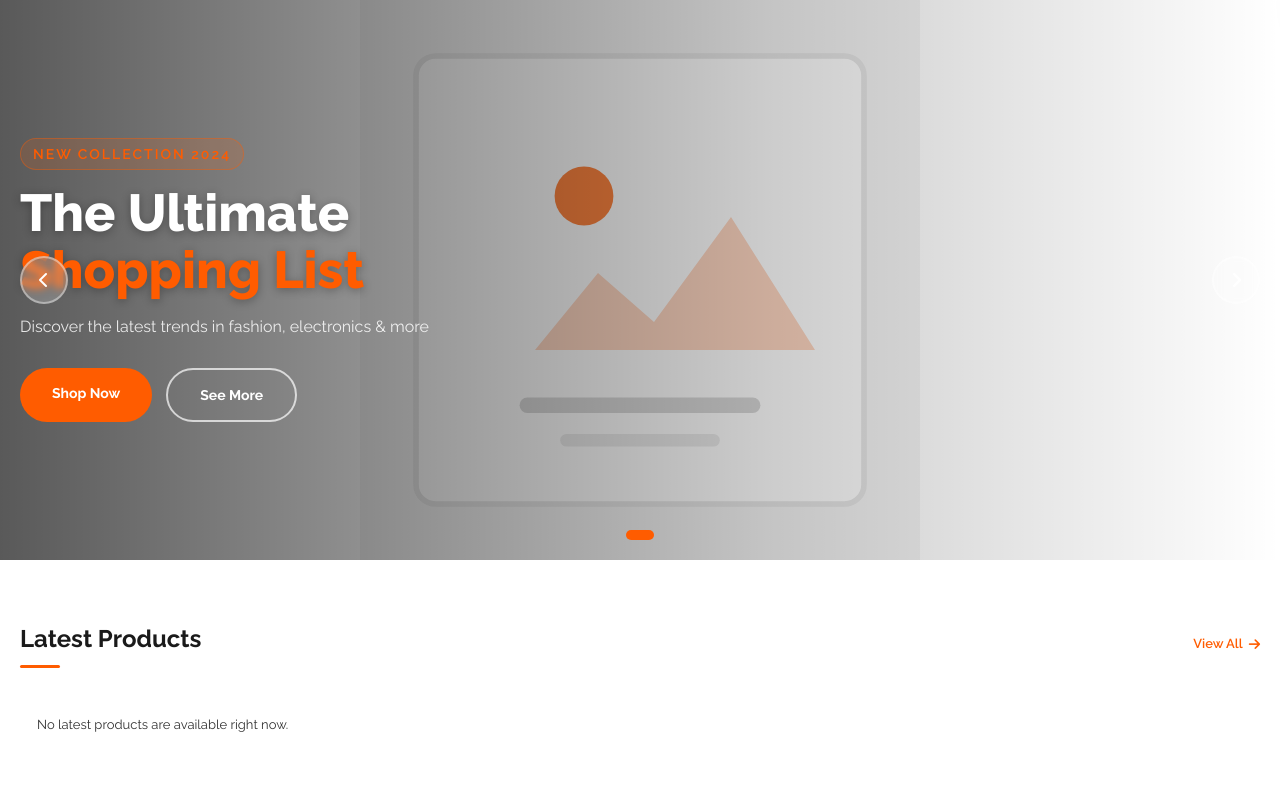
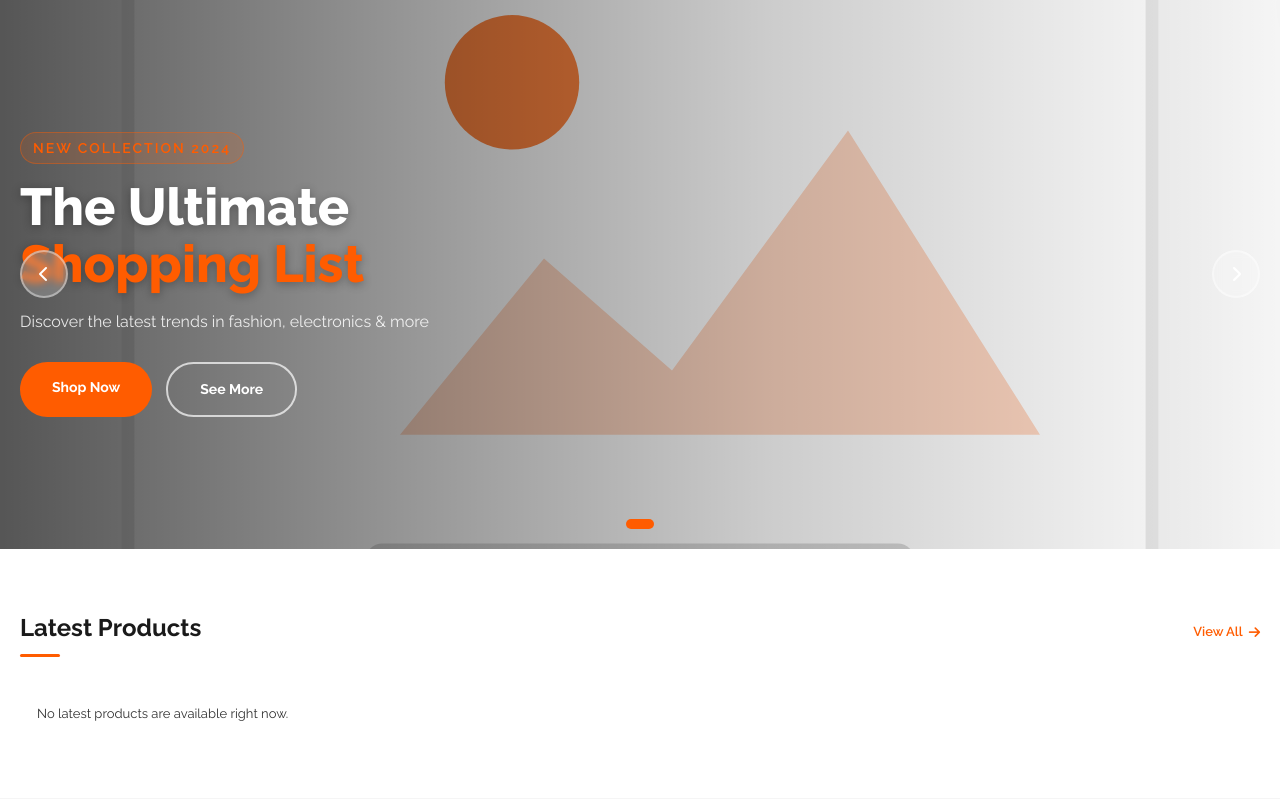
Before and after one commit to kawsarwasa/nextuniqbd, a Django app: page / in a window 1280 px wide. Shown: the part 124-923 px from the top of the page. Run offline with Django 5.2, Linux system fonts and the light colour scheme; data comes from the database, SQL or seed files in the repository; data that the repository does not hold is empty; parts of the project's set-up code (start-up, migrations or seed data) failed here and were passed over.

Commit message:
Improve carousel banner image handling

```diff
--- a/sitepages/tests.py
+++ b/sitepages/tests.py
@@ -163,6 +163,9 @@ class HeroSlideDashboardTests(DashboardAuthMixin, TestCase):
                     title="Summer Sale",
                     image=SimpleUploadedFile("test.jpg", image_buffer.getvalue(), content_type="image/jpeg"),
                 )
+                with Image.open(slide.image.path) as processed_image:
+                    self.assertEqual(processed_image.size, HeroSlide.IMAGE_SIZE)
+                    self.assertEqual(processed_image.format, "JPEG")
 
         self.assertEqual(slide.slug, "summer-hero")
 
--- a/static/frontend/css/style.css
+++ b/static/frontend/css/style.css
@@ -648,12 +648,12 @@ small {
    ============================================= */
 .hero-section { position: relative; overflow: hidden; }
 
-.hero-carousel { position: relative; height: 560px; }
+.hero-carousel { position: relative; aspect-ratio: 7 / 3; }
 
 .hero-slide {
   position: absolute;
   inset: 0;
-  background-size: contain;
+  background-size: cover;
   background-repeat: no-repeat;
   background-position: center;
   opacity: 0;
@@ -2153,7 +2153,6 @@ small {
   .header-inner { gap: 12px; }
   .site-logo-mark { flex-basis: 52px; width: 52px; height: 52px; }
   .header .logo .site-logo-link { font-size: 19px; }
-  .hero-carousel { height: 400px; }
   .hero-content h1 { font-size: 30px; }
   .features-grid { grid-template-columns: repeat(2, 1fr); }
   .categories-grid { grid-template-columns: repeat(2, 1fr); }
--- a/templates/dashboard/carousel/form.html
+++ b/templates/dashboard/carousel/form.html
@@ -68,6 +68,7 @@
               <div class="col-12">
                 <label for="{{ form.image.id_for_label }}" class="form-label">Slide Image</label>
                 {{ form.image }}
+                <div class="form-text">Recommended image size: 1400 × 600 px (7:3 ratio). Other image sizes will be automatically cropped and resized.</div>
                 {% if form.image.help_text %}
                   <div class="form-text">{{ form.image.help_text }}</div>
                 {% endif %}
```
